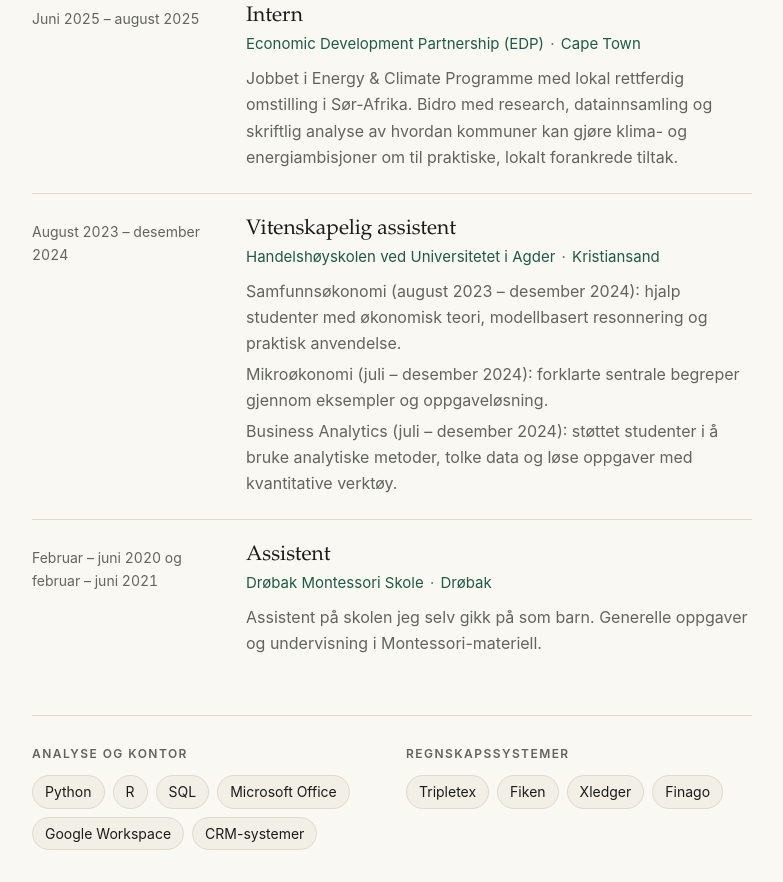
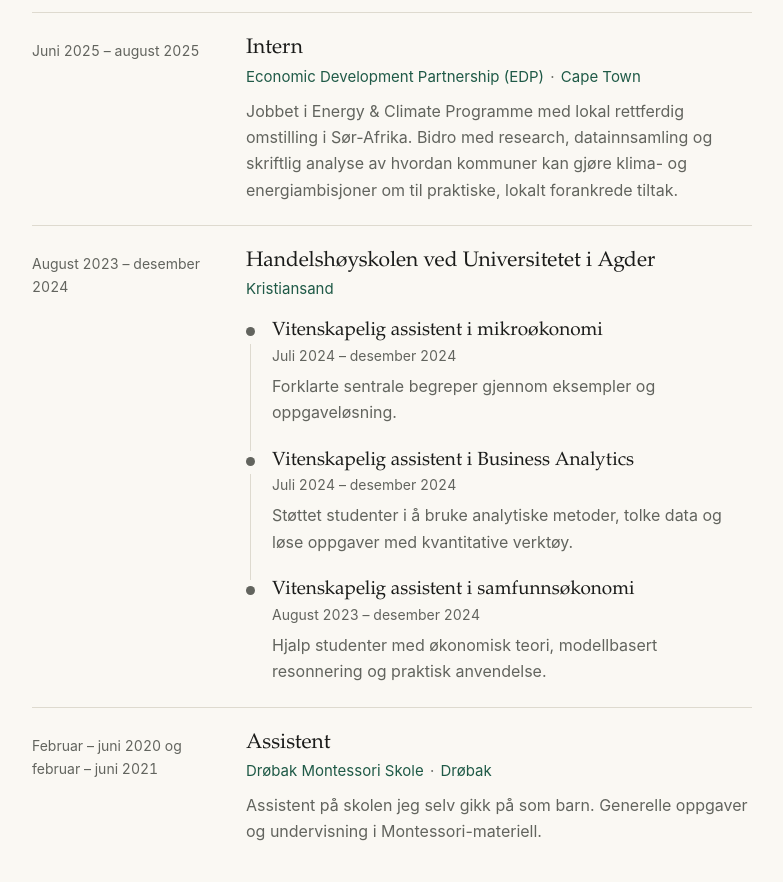
Before and after one commit to NFlugsrud/nicolai-nettside, a plain HTML site: page index.html in a window 1280 px wide. Shown: the part 1769-2651 px from the top of the page, without its empty margins (368-1151 px from the left). Drawn offline with Linux system fonts and the light colour scheme.

Commit message:
Grupper flere stillinger hos samme arbeidsgiver med strek
Co-Authored-By: Claude Fable 5.2 <noreply@anthropic.com>

```diff
--- a/css/style.css
+++ b/css/style.css
@@ -126,6 +126,22 @@ h1 {
 .entry-text { font-size: 16px; color: var(--muted); max-width: 40em; }
 .entry-text + .entry-text { margin-top: 4px; }
 
+/* Flere stillinger hos samme arbeidsgiver */
+.roles { margin-top: 16px; }
+.roles li { position: relative; padding: 0 0 22px 26px; }
+.roles li:last-child { padding-bottom: 0; }
+.roles li::before {
+  content: ""; position: absolute; left: 0; top: 9px;
+  width: 9px; height: 9px; border-radius: 50%; background: var(--muted);
+}
+.roles li::after {
+  content: ""; position: absolute; left: 4px; top: 26px; bottom: -3px;
+  width: 1px; background: var(--line);
+}
+.roles li:last-child::after { display: none; }
+.role-title { font-family: var(--serif); font-weight: 400; font-size: 19px; line-height: 1.35; margin: 0; }
+.role-period { font-size: 14px; color: var(--muted); margin: 0 0 6px; font-variant-numeric: tabular-nums; }
+
 .skills { display: grid; grid-template-columns: repeat(auto-fit, minmax(240px, 1fr)); gap: 28px; margin-top: 36px; padding-top: 28px; border-top: 1px solid var(--line); }
 .chips { display: flex; flex-wrap: wrap; gap: 8px; }
 .chips li { font-size: 14px; padding: 4px 12px; border: 1px solid var(--line); border-radius: 999px; background: var(--surface); }
--- a/js/data.js
+++ b/js/data.js
@@ -81,15 +81,25 @@ const SITE = {
           ],
         },
         {
+          period: "Juli 2024 – desember 2024",
+          org: "Handelshøyskolen ved Universitetet i Agder",
+          place: "Kristiansand",
+          role: "Vitenskapelig assistent i mikroøkonomi",
+          points: ["Forklarte sentrale begreper gjennom eksempler og oppgaveløsning."],
+        },
+        {
+          period: "Juli 2024 – desember 2024",
+          org: "Handelshøyskolen ved Universitetet i Agder",
+          place: "Kristiansand",
+          role: "Vitenskapelig assistent i Business Analytics",
+          points: ["Støttet studenter i å bruke analytiske metoder, tolke data og løse oppgaver med kvantitative verktøy."],
+        },
+        {
           period: "August 2023 – desember 2024",
           org: "Handelshøyskolen ved Universitetet i Agder",
           place: "Kristiansand",
-          role: "Vitenskapelig assistent",
-          points: [
-            "Samfunnsøkonomi (august 2023 – desember 2024): hjalp studenter med økonomisk teori, modellbasert resonnering og praktisk anvendelse.",
-            "Mikroøkonomi (juli – desember 2024): forklarte sentrale begreper gjennom eksempler og oppgaveløsning.",
-            "Business Analytics (juli – desember 2024): støttet studenter i å bruke analytiske metoder, tolke data og løse oppgaver med kvantitative verktøy.",
-          ],
+          role: "Vitenskapelig assistent i samfunnsøkonomi",
+          points: ["Hjalp studenter med økonomisk teori, modellbasert resonnering og praktisk anvendelse."],
         },
         {
           period: "Februar – juni 2020 og februar – juni 2021",
@@ -319,15 +329,25 @@ const SITE = {
           ],
         },
         {
+          period: "July 2024 – December 2024",
+          org: "School of Business and Law, University of Agder",
+          place: "Kristiansand",
+          role: "Teaching Assistant in Microeconomics",
+          points: ["Explained key concepts through examples and problem-solving support."],
+        },
+        {
+          period: "July 2024 – December 2024",
+          org: "School of Business and Law, University of Agder",
+          place: "Kristiansand",
+          role: "Teaching Assistant in Business Analytics",
+          points: ["Supported students in applying analytical methods, interpreting data and using quantitative tools."],
+        },
+        {
           period: "August 2023 – December 2024",
           org: "School of Business and Law, University of Agder",
           place: "Kristiansand",
-          role: "Teaching Assistant",
-          points: [
-            "Economics (August 2023 – December 2024): assisted students with economic theory, model-based reasoning and practical applications.",
-            "Microeconomics (July – December 2024): explained key concepts through examples and problem-solving support.",
-            "Business Analytics (July – December 2024): supported students in applying analytical methods, interpreting data and using quantitative tools.",
-          ],
+          role: "Teaching Assistant in Economics",
+          points: ["Assisted students with economic theory, model-based reasoning and practical applications."],
         },
         {
           period: "February – June 2020 and February – June 2021",
--- a/js/main.js
+++ b/js/main.js
@@ -16,6 +16,44 @@
       <h2 class="section-label">${esc(title)}</h2>
       <div class="section-body">${body}</div>
     </section>`;
+  }
+
+  // Flere stillinger hos samme arbeidsgiver (oppføringer rett etter hverandre
+  // med lik "org") vises samlet, med en strek mellom stillingene.
+  function grouped(items) {
+    const groups = [];
+    items.forEach((i) => {
+      const last = groups[groups.length - 1];
+      if (last && last[0].org === i.org) last.push(i);
+      else groups.push([i]);
+    });
+    return `<ol class="timeline">${groups
+      .map((g) => {
+        if (g.length === 1) return entry(g[0]);
+        const start = g[g.length - 1].period.split(" – ")[0];
+        const end = g[0].period.split(" – ").pop();
+        return `<li class="entry">
+          <p class="entry-period">${esc(start)} – ${esc(end)}</p>
+          <div>
+            <h3 class="entry-role">${esc(g[0].org)}</h3>
+            <p class="entry-org">${esc(g[0].place)}</p>
+            <ol class="roles">${g
+              .map(
+                (i) => `<li>
+                  <h4 class="role-title">${esc(i.role)}</h4>
+                  <p class="role-period">${esc(i.period)}</p>
+                  ${i.points.map((p) => `<p class="entry-text">${esc(p)}</p>`).join("")}
+                </li>`
+              )
+              .join("")}</ol>
+          </div>
+        </li>`;
+      })
+      .join("")}</ol>`;
+  }
+
+  function entry(i) {
+    return timeline([i]).replace(/^<ol class="timeline">|<\/ol>$/g, "");
   }
 
   function timeline(items) {
@@ -65,7 +103,7 @@
       )
       .join("")}</div>`;
 
-    const experience = section("erfaring", t.experience.title, timeline(t.experience.items) + skills);
+    const experience = section("erfaring", t.experience.title, grouped(t.experience.items) + skills);
     const education = section("utdanning", t.education.title, timeline(t.education.items));
 
     const thesis = section(
```
